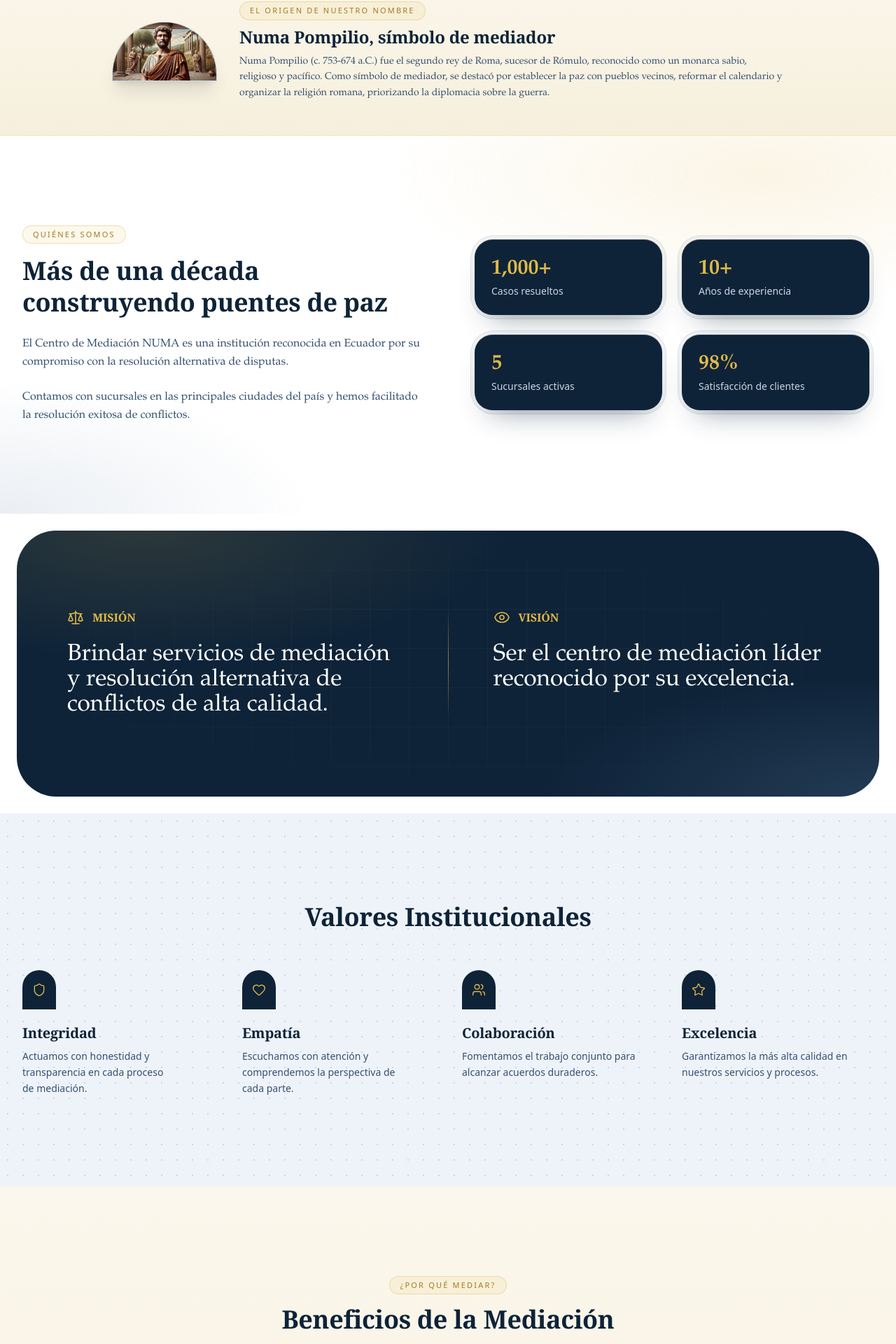
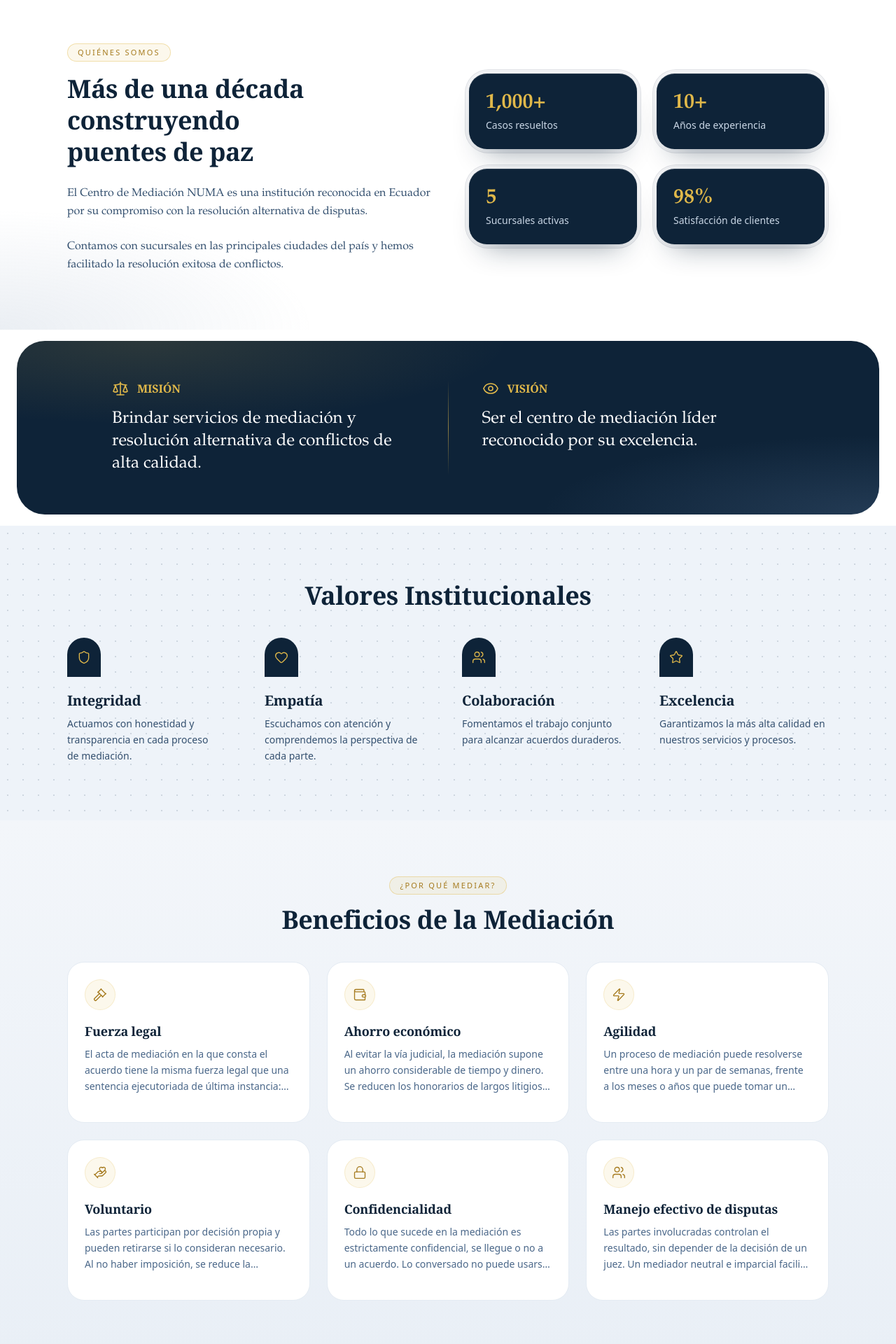
Before and after one commit to compuproyectos-beep/numa-mediacion, a Next.js app in the folder frontend/: page / in a window 1280 px wide. Shown: the part 866-2786 px from the top of the page at 70% size. Built offline with nearby package versions, Linux system fonts and the light colour scheme; no server answers; a web font is replaced by a local one.

Commit message:
Cambios con skills de diseños

```diff
--- a/frontend/src/app/globals.css
+++ b/frontend/src/app/globals.css
@@ -200,11 +200,9 @@ html {
 }
 
 /* Fondos de sección de la página pública (dan profundidad sin usar fotos) */
-.bg-parchment{background:linear-gradient(180deg,#FBF7EC 0%,#F6EFDC 100%)}
-.bg-glow-white{background:radial-gradient(60% 50% at 85% 10%,rgba(224,184,74,.14),transparent 70%),radial-gradient(50% 50% at 0% 100%,rgba(109,137,172,.14),transparent 70%),#fff}
+.bg-soft{background:linear-gradient(180deg,#F3F6FA 0%,#E9EFF6 100%)}
+.bg-glow-white{background:radial-gradient(50% 50% at 0% 100%,rgba(109,137,172,.14),transparent 70%),#fff}
 .bg-night{background:radial-gradient(70% 80% at 15% 0%,rgba(224,184,74,.14),transparent 60%),radial-gradient(60% 70% at 100% 100%,rgba(74,103,137,.35),transparent 65%),#0E2338}
-.bg-night::before{content:"";position:absolute;inset:0;background-image:linear-gradient(rgba(255,255,255,.035) 1px,transparent 1px),linear-gradient(90deg,rgba(255,255,255,.035) 1px,transparent 1px);background-size:56px 56px;-webkit-mask-image:radial-gradient(ellipse at center,#000 30%,transparent 75%);mask-image:radial-gradient(ellipse at center,#000 30%,transparent 75%);pointer-events:none}
-.bg-night>*{position:relative}
 .bg-dots{background-color:#EEF3F9;background-image:radial-gradient(rgba(35,64,91,.16) 1.2px,transparent 1.3px);background-size:22px 22px}
 
 /* Aparición al hacer scroll: visible por defecto; solo se oculta si el script está activo */
--- a/frontend/src/app/page.tsx
+++ b/frontend/src/app/page.tsx
@@ -166,7 +166,7 @@ export default function HomePage() {
           Cada foto se ve COMPLETA (sin recortar) de fondo desenfocado de
           la misma foto, ampliada, rellena los bordes para que no queden
           franjas vacías — así no se pierde nada de la imagen original. */}
-      <section className="relative min-h-[640px] sm:min-h-[720px] lg:min-h-[820px] flex items-center overflow-hidden rounded-b-[2rem] sm:rounded-b-[3.5rem]">
+      <section className="relative min-h-[560px] sm:min-h-[600px] lg:min-h-[640px] flex items-center overflow-hidden rounded-b-[2rem] sm:rounded-b-[3.5rem]">
         {/* Carrusel de fondo, a todo lo ancho y alto de la sección.
             Tono oscuro neutro (no el azul intenso de numa-950) para que el
             fondo no se sienta "muy azulado". */}
@@ -269,7 +269,7 @@ export default function HomePage() {
           Va justo debajo del banner de fotos (antes de "Quiénes somos"),
           como una franja informativa chica — no una sección a página
           completa — con la foto más reducida. */}
-      <section id="numa-pompilio" className="py-12 bg-parchment border-b border-gold-400/30">
+      <section id="numa-pompilio" className="py-8 bg-numa-50 border-b border-numa-100">
         <div className="max-w-5xl mx-auto px-4 sm:px-6 lg:px-8">
           <div className="grid grid-cols-1 sm:grid-cols-[150px_1fr] gap-5 sm:gap-8 items-center">
             <div className="relative mx-auto sm:mx-0 w-32 sm:w-full rounded-t-full rounded-b-2xl overflow-hidden shadow-xl border border-numa-200">
@@ -305,9 +305,9 @@ export default function HomePage() {
       </section>
 
       {/* NOSOTROS */}
-      <section id="nosotros" className="relative py-24 sm:py-32 bg-glow-white overflow-hidden">
-        <div className="max-w-7xl mx-auto px-4 sm:px-6 lg:px-8">
-          <div className="grid grid-cols-1 lg:grid-cols-2 gap-16 items-center">
+      <section id="nosotros" className="relative py-14 sm:py-20 bg-glow-white overflow-hidden">
+        <div className="max-w-6xl mx-auto px-4 sm:px-6 lg:px-8">
+          <div className="grid grid-cols-1 lg:grid-cols-2 gap-10 lg:gap-12 items-center">
             <div>
               <div className="flex mb-4">
                 <span className="inline-block rounded-full border border-gold-400/40 bg-gold-400/10 px-3.5 py-1 text-[11px] uppercase tracking-[0.2em] text-gold-600 font-sans">Quiénes Somos</span>
@@ -354,18 +354,18 @@ export default function HomePage() {
       </section>
 
       {/* MISION */}
-      <div className="bg-white px-3 sm:px-6 py-3 sm:py-6">
-      <section id="misión" className="relative py-20 sm:py-28 bg-night overflow-hidden rounded-[2rem] sm:rounded-[3.5rem]">
-        <div className="max-w-6xl mx-auto px-4 sm:px-6 lg:px-8">
-          <div className="grid grid-cols-1 md:grid-cols-[1fr_1px_1fr] gap-12 md:gap-16 items-start">
+      <div className="bg-white px-3 sm:px-6 py-2 sm:py-4">
+      <section id="misión" className="relative py-12 sm:py-14 bg-night overflow-hidden rounded-[1.75rem] sm:rounded-[2.5rem]">
+        <div className="max-w-5xl mx-auto px-5 sm:px-6 lg:px-8">
+          <div className="grid grid-cols-1 md:grid-cols-[1fr_1px_1fr] gap-8 md:gap-12 items-start">
             <div className="reveal">
-              <div className="flex items-center gap-3 mb-6">
+              <div className="flex items-center gap-3 mb-4">
                 <Scale className="w-6 h-6 text-gold-400" />
                 <h2 className="text-base font-sans font-semibold uppercase tracking-[0.25em] text-gold-400">
                   Misión
                 </h2>
               </div>
-              <p className="text-2xl sm:text-3xl lg:text-[2.1rem] text-white leading-snug">
+              <p className="text-xl sm:text-2xl text-white leading-snug">
                 Brindar servicios de mediación y resolución alternativa de
                 conflictos de alta calidad.
               </p>
@@ -375,13 +375,13 @@ export default function HomePage() {
             <div className="md:hidden h-px bg-gradient-to-r from-transparent via-gold-400/60 to-transparent" />
 
             <div className="reveal reveal-d1">
-              <div className="flex items-center gap-3 mb-6">
+              <div className="flex items-center gap-3 mb-4">
                 <Eye className="w-6 h-6 text-gold-400" />
                 <h2 className="text-base font-sans font-semibold uppercase tracking-[0.25em] text-gold-400">
                   Visión
                 </h2>
               </div>
-              <p className="text-2xl sm:text-3xl lg:text-[2.1rem] text-white leading-snug">
+              <p className="text-xl sm:text-2xl text-white leading-snug">
                 Ser el centro de mediación líder reconocido por su excelencia.
               </p>
             </div>
@@ -391,9 +391,9 @@ export default function HomePage() {
       </div>
 
       {/* VALORES */}
-      <section id="valores" className="py-24 sm:py-32 bg-dots">
-        <div className="max-w-7xl mx-auto px-4 sm:px-6 lg:px-8">
-          <div className="text-center mb-14">
+      <section id="valores" className="py-14 sm:py-20 bg-dots">
+        <div className="max-w-6xl mx-auto px-4 sm:px-6 lg:px-8">
+          <div className="text-center mb-10">
             <h2 className="text-4xl font-bold text-numa-900">
               Valores Institucionales
             </h2>
@@ -419,9 +419,9 @@ export default function HomePage() {
       </section>
 
       {/* BENEFICIOS */}
-      <section id="beneficios" className="py-24 sm:py-32 bg-parchment">
-        <div className="max-w-7xl mx-auto px-4 sm:px-6 lg:px-8">
-          <div className="text-center mb-14">
+      <section id="beneficios" className="py-14 sm:py-20 bg-soft">
+        <div className="max-w-6xl mx-auto px-4 sm:px-6 lg:px-8">
+          <div className="text-center mb-10">
             <div className="flex justify-center mb-4">
                 <span className="inline-block rounded-full border border-gold-400/40 bg-gold-400/10 px-3.5 py-1 text-[11px] uppercase tracking-[0.2em] text-gold-600 font-sans">¿Por qué mediar?</span>
               </div>
@@ -511,9 +511,9 @@ export default function HomePage() {
       </section>
 
       {/* SERVICIOS */}
-      <section id="servicios" className="py-24 sm:py-32 bg-numa-50">
-        <div className="max-w-7xl mx-auto px-4 sm:px-6 lg:px-8">
-          <div className="grid grid-cols-1 lg:grid-cols-2 gap-16 items-center">
+      <section id="servicios" className="py-14 sm:py-20 bg-numa-50">
+        <div className="max-w-6xl mx-auto px-4 sm:px-6 lg:px-8">
+          <div className="grid grid-cols-1 lg:grid-cols-2 gap-10 lg:gap-12 items-center">
             <div>
               <h2 className="text-4xl font-bold text-numa-900 mb-4">
                 Nuestros Servicios
@@ -550,7 +550,7 @@ export default function HomePage() {
       </section>
 
       {/* SOLICITA TU ASESORÍA */}
-      <section id="contacto" className="py-24 sm:py-32 bg-numa-50">
+      <section id="contacto" className="py-14 sm:py-20 bg-numa-50">
         <div className="max-w-4xl mx-auto px-4 sm:px-6 lg:px-8 text-center">
           <div className="reveal bezel"><div className="bg-white rounded-[1.6rem] shadow-soft inner-hl-light p-10 sm:p-14">
             <div className="flex justify-center mb-4">
@@ -590,7 +590,7 @@ export default function HomePage() {
       </section>
 
       {/* CTA */}
-      <section id="acceso" className="py-20 bg-gold-400">
+      <section id="acceso" className="py-14 bg-gold-400">
         <div className="max-w-4xl mx-auto px-4 text-center">
           <h2 className="text-4xl font-bold text-numa-950 mb-4">
             Comience su proceso de mediación hoy
--- a/frontend/src/components/public/PublicFooter.tsx
+++ b/frontend/src/components/public/PublicFooter.tsx
@@ -106,7 +106,7 @@ export default function PublicFooter() {
               <li className="flex items-center gap-3 text-sm">
                 <Mail className="w-4 h-4 text-gold-400 shrink-0" />
 
-                <span className="text-white">
+                <span className="text-white min-w-0 break-all">
                   numamediacionec@hotmail.com
                 </span>
               </li>
--- a/frontend/src/components/public/PublicNavbar.tsx
+++ b/frontend/src/components/public/PublicNavbar.tsx
@@ -80,10 +80,11 @@ export default function PublicNavbar() {
   }, {});
 
   return (
-    <nav className="fixed top-0 left-0 right-0 z-50 bg-[#0B141C]/95 backdrop-blur-sm border-b border-numa-800">
+    <nav className="fixed top-0 inset-x-0 z-50 px-3 sm:px-6 pointer-events-none">
+      <div className="pointer-events-auto mx-auto mt-2 sm:mt-3 max-w-6xl rounded-[1.75rem] bg-[#0B141C]/85 backdrop-blur-xl ring-1 ring-white/10 shadow-[0_24px_50px_-24px_rgba(0,0,0,0.7)] transition-shadow">
       {/* Barra de contacto — siempre visible, sin necesidad de bajar hasta el pie de página */}
       <div
-        className={`hidden sm:block bg-[#101D28] border-numa-800 overflow-hidden transition-all duration-300 ${
+        className={`hidden sm:block bg-[#101D28]/80 border-numa-800 overflow-hidden rounded-t-[1.75rem] transition-all duration-300 ${
           bajo ? 'max-h-0 border-b-0' : 'max-h-12 border-b'
         }`}
       >
@@ -126,8 +127,8 @@ export default function PublicNavbar() {
         </div>
       </div>
 
-      <div className="max-w-7xl mx-auto px-4 sm:px-6 lg:px-8">
-        <div className="flex items-center justify-between h-20">
+      <div className="max-w-7xl mx-auto px-5 sm:px-8">
+        <div className="flex items-center justify-between h-[4.5rem]">
           {/* Logo — a la izquierda en escritorio (posición original) */}
           <Link href="/" className="hidden md:flex items-center">
             <RotatingLogo className="h-14 w-40 sm:h-16 sm:w-48" />
@@ -240,7 +241,7 @@ export default function PublicNavbar() {
       </div>
 
       {open && (
-        <div className="md:hidden bg-[#0B141C] border-t border-numa-800 px-4 pb-4 pt-2 space-y-2">
+        <div className="md:hidden border-t border-white/10 px-5 pb-5 pt-2 space-y-2 rounded-b-[1.75rem]">
           {['Nosotros', 'Misión', 'Valores', 'Servicios', 'Contacto'].map(
             (item) => (
               <a
@@ -322,6 +323,7 @@ export default function PublicNavbar() {
           </Link>
         </div>
       )}
+      </div>
     </nav>
   );
 }
```
